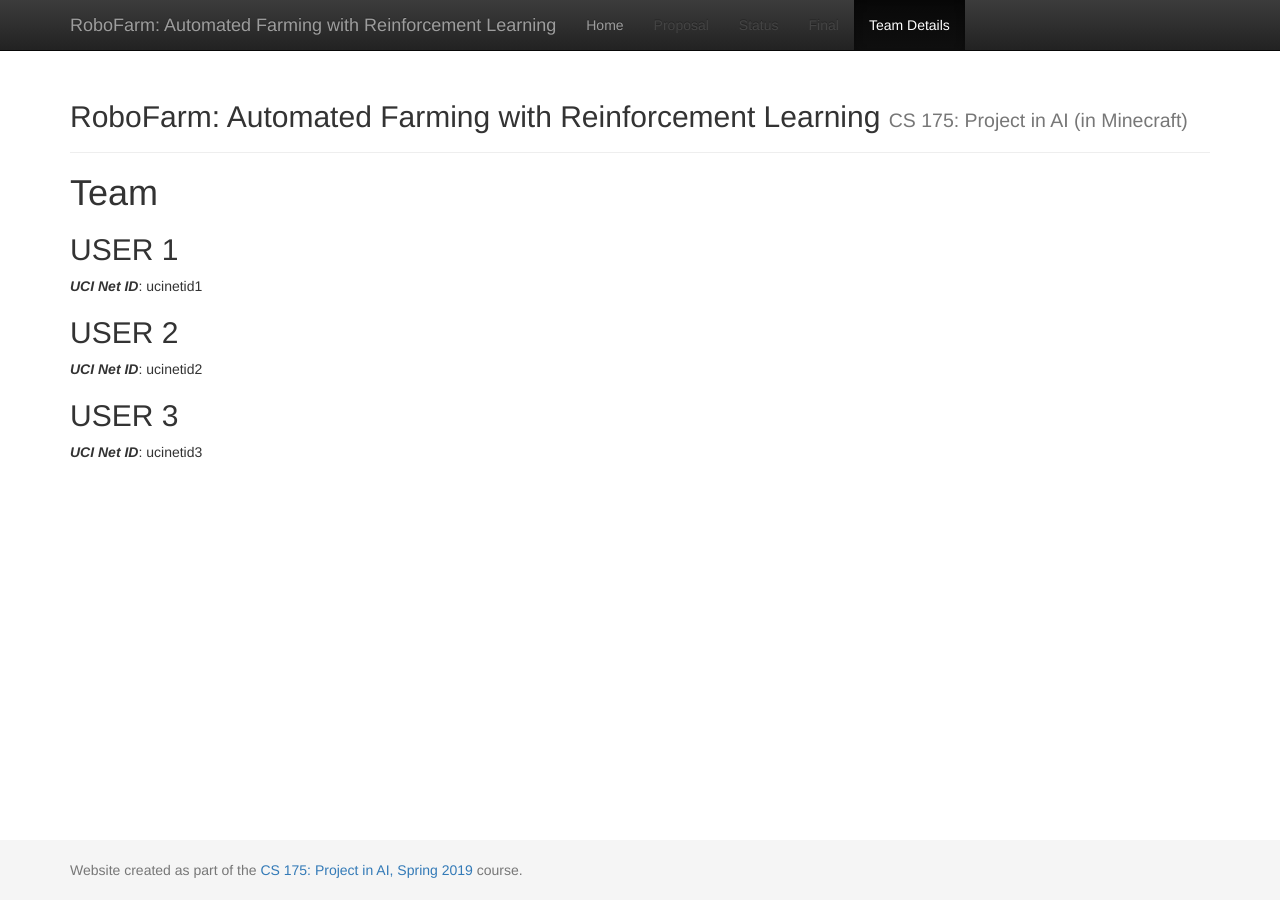
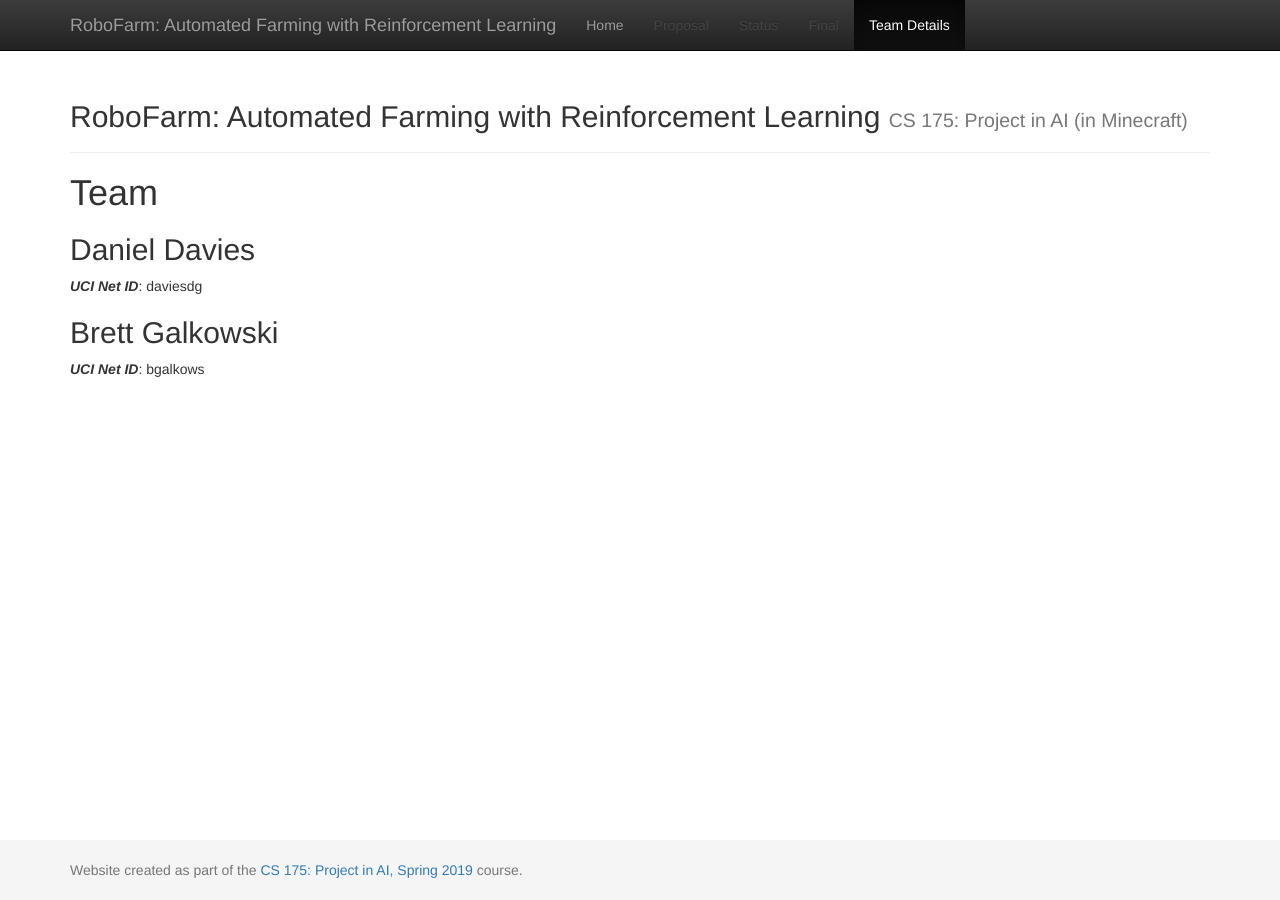
Before and after one commit to Daniel-Davies/13-RoboFarm, a Jekyll site: the page built from docs/team.md, in a window 1280 px wide. Built offline with Jekyll 4.4.1, drawn with Linux system fonts in a browser that asks for light colours.

Commit message:
added team ids

```diff
--- a/docs/team.md
+++ b/docs/team.md
@@ -6,11 +6,8 @@
 # {{ page.title }}
 
 
-## USER 1
-***UCI Net ID***: ucinetid1
+## Daniel Davies
+***UCI Net ID***: daviesdg
 
-## USER 2
-***UCI Net ID***: ucinetid2
-
-## USER 3
-***UCI Net ID***: ucinetid3
+## Brett Galkowski
+***UCI Net ID***: bgalkows
```
